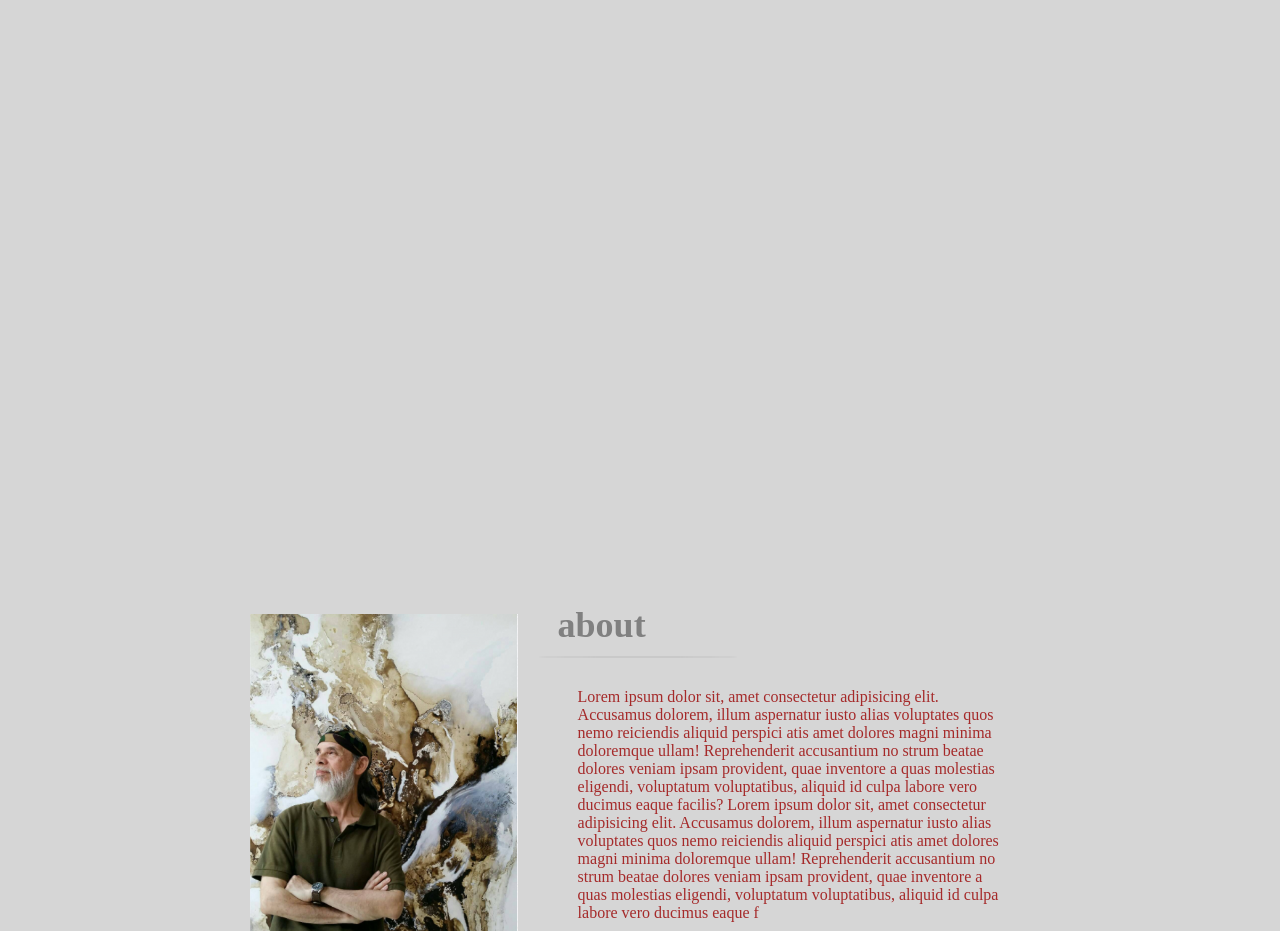
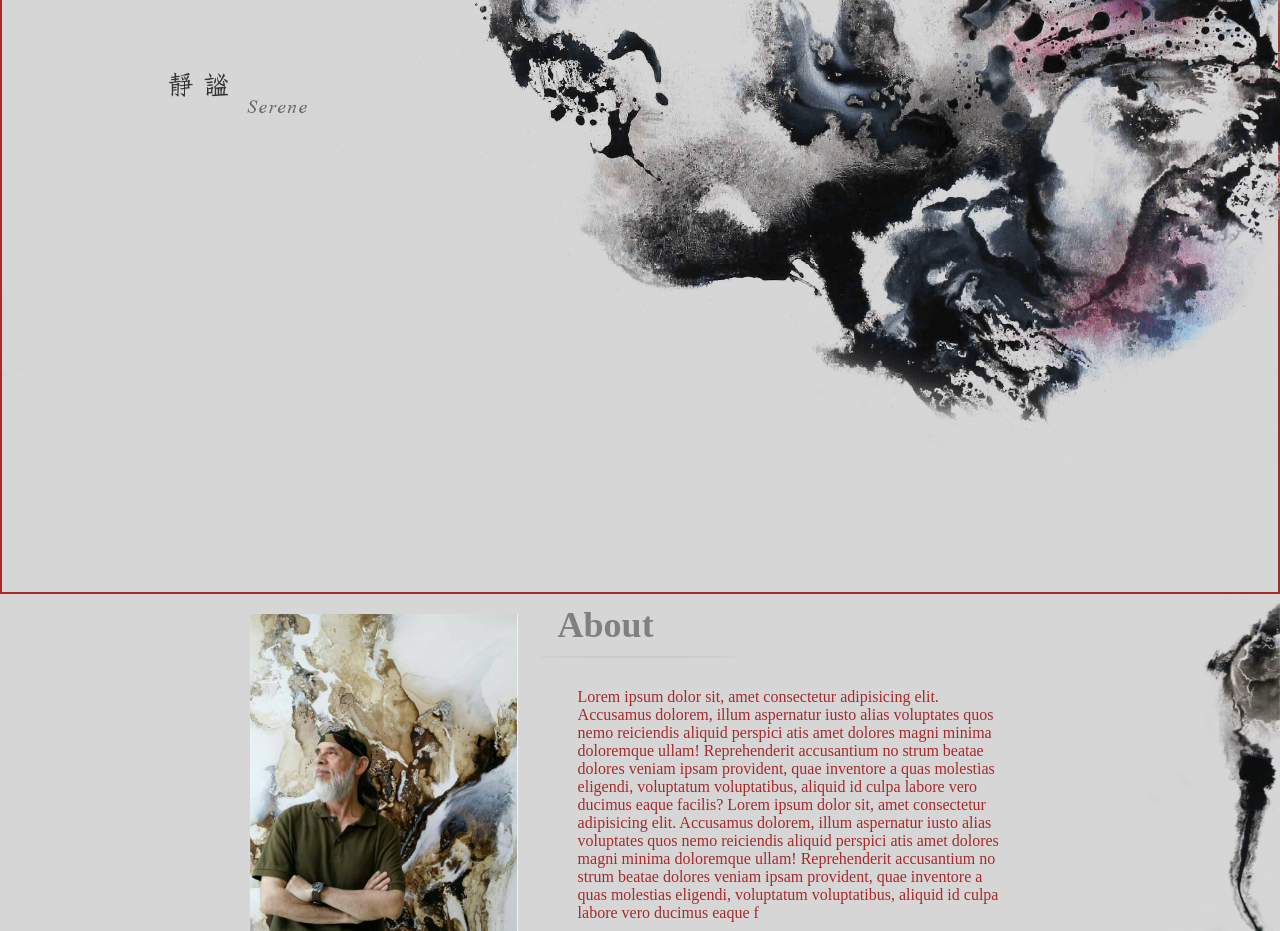
Before and after one commit to aishtiaq7/Japanese-Website-Clone, a plain HTML site: page index.html in a window 1280 px wide. Shown: the part 206-1137 px from the top of the page. Drawn offline with nearby package versions, Linux system fonts and the light colour scheme.

Commit message:
added header-shifting-images

```diff
--- a/index.html
+++ b/index.html
@@ -22,6 +22,14 @@
                     <i class="fas fa-bars fa-3x"></i>
             </button>
         </div>
+
+        <!-- shifting backgrounds -->
+        <div class="shifting-backgrounds">
+            <img class="show" src="./images/banner01_desk.png" alt="alt shifting-background img1">
+            <!-- <img src="./images/banner02_desk.png" alt="alt shifting-background img2"> -->
+            <!-- <img src="./images/banner03_desk.png" alt="alt shifting-background img3"> -->
+            <!-- <img src="./images/banner04_desk.png" alt="alt shifting-background img4"> -->
+        </div>
     </section>
 
     <section class="about-section container" id="about">
@@ -29,6 +37,8 @@
         <div class="about-img">
             <img src="./images/guyPortrait.PNG" a >
         </div>
+
+        <img src="./images/block_paint_img.png" alt="alt-block_paint_img.png">
 
         <div data-aos="fade-right"   class="about-text">
             <h5 id="about-target" >About</h5>
--- a/script.js
+++ b/script.js
@@ -1,3 +1,4 @@
+//USING A NEW LIBRARY
 AOS.init({
    // Global settings:
    disable: false, // accepts following values: 'phone', 'tablet', 'mobile', boolean, expression or function
@@ -19,21 +20,20 @@ AOS.init({
    mirror: true, // whether elements should animate out while scrolling past them
    anchorPlacement: 'top-bottom', // defines which position of the element regarding to window should trigger the animation
 });
-//USING A NEW LIBRARY
 
-const aboutTarget = document.querySelector('#about-target');
+// const aboutTarget = document.querySelector('#about-target');
 
 
-document.addEventListener('aos:in', ({ detail }) => {
-    console.log(detail);
-    console.log('in');
-    console.log(aboutTarget);
-    aboutTarget.innerText = 'nothing';
+// document.addEventListener('aos:in', ({ detail }) => {
+//     console.log(detail);
+//     console.log('in');
+//     console.log(aboutTarget);
+//     aboutTarget.innerText = 'nothing';
 
-  });
+//   });
 
-  document.addEventListener('aos:out', ({ detail }) => {
-    console.log('out');
-    console.log(aboutTarget);
-    aboutTarget.innerText = 'about';
-  });
+//   document.addEventListener('aos:out', ({ detail }) => {
+//     console.log('out');
+//     console.log(aboutTarget);
+//     aboutTarget.innerText = 'about';
+//   });
--- a/styles.css
+++ b/styles.css
@@ -54,6 +54,7 @@ body{
 }
 
 .logo{
+    z-index: 20;
     position: absolute;
     top: 2%;
     left: 3%;
@@ -65,6 +66,7 @@ body{
 }
 
 .header{
+    border: brown 2px solid;
     position: relative;
     height: 100vh;
 }
@@ -75,6 +77,24 @@ body{
     padding: 20px;
 }
 
+.shifting-backgrounds{
+  position: relative;
+
+}
+.shifting-backgrounds img{
+  /* overflow: hidden; */
+  width: 100vw;
+  position: absolute;
+  left: 0px;
+  top: 0px;
+  background-position: center;
+  background-size: cover;
+
+}
+
+.show{
+  display: '';
+}
 
 
 .about-section{
@@ -82,6 +102,13 @@ body{
   flex-direction: row;
   justify-content: center;
 
+}
+
+.about-section > img{
+  height: 100%;
+  width: auto;
+  position:absolute;
+  right:0;
 }
 
 .about-img{
```
Also changed, not shown: images/banner01_desk.png (added), images/banner02_desk.png (added), images/banner03_desk.png (added), images/banner04_desk.png (added), images/block_paint_img.png (added).
